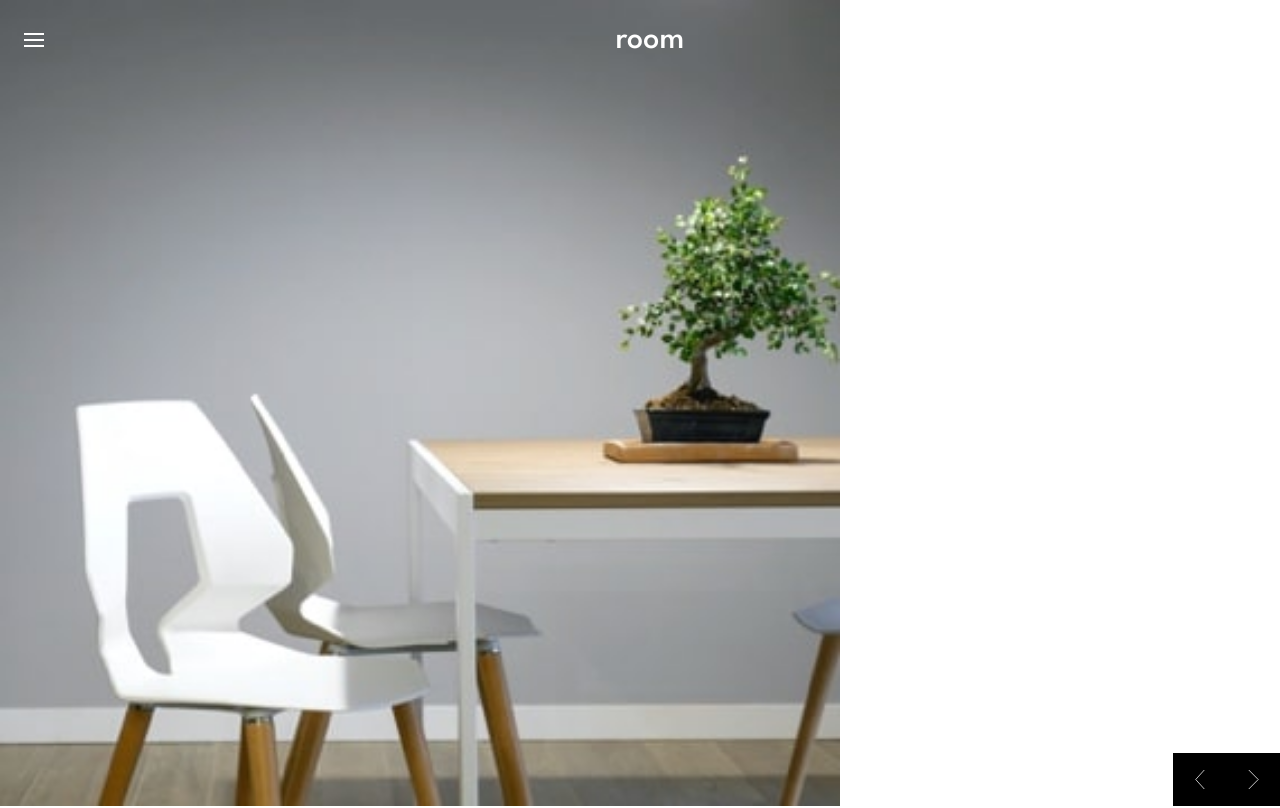
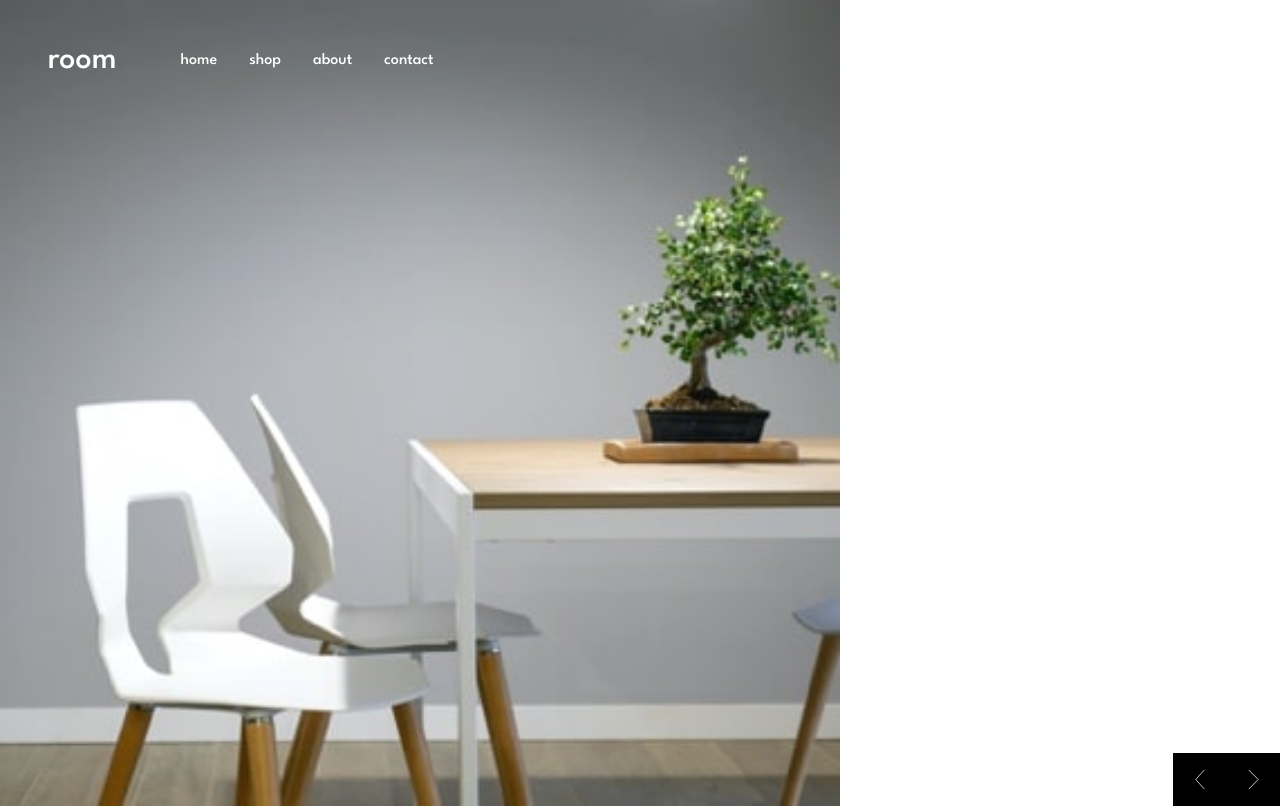
Before and after one commit to Naithcots/room-homepage, a Next.js app: page / in a window 1280 px wide. Shown: the top 808 px of the page. Built offline with nearby package versions, Linux system fonts and the light colour scheme.

Commit message:
Add desktop Header variant and link hover state

```diff
--- a/src/components/About/index.module.css
+++ b/src/components/About/index.module.css
@@ -16,6 +16,8 @@
 }
 
 .image {
+  margin-inline: auto;
+
   max-width: 100%;
   height: auto;
 }
--- a/src/components/Header/index.module.css
+++ b/src/components/Header/index.module.css
@@ -33,3 +33,50 @@
 
   text-align: center;
 }
+
+.links {
+  display: none;
+}
+
+@media screen and (min-width: 40em) {
+  .header {
+    height: 120px;
+  }
+
+  .header-panel {
+    padding-inline: 3em;
+    gap: 4em;
+  }
+
+  .hamburger {
+    display: none;
+  }
+
+  .heading {
+    flex-grow: unset;
+  }
+
+  .links {
+    display: flex;
+    align-items: center;
+    gap: 2em;
+  }
+
+  .link {
+    position: relative;
+  }
+
+  .link:hover::after {
+    content: "";
+    width: 50%;
+    height: 2px;
+
+    position: absolute;
+    bottom: -10px;
+    left: 0;
+    right: 0;
+
+    transform: translateX(50%);
+    background-color: white;
+  }
+}
--- a/src/components/Header/index.tsx
+++ b/src/components/Header/index.tsx
@@ -1,4 +1,5 @@
 import Image from "next/image";
+import Link from "next/link";
 import { useState } from "react";
 import Navigation from "../Navigation";
 import styles from "./index.module.css";
@@ -28,6 +29,20 @@ const Header = () => {
           />
         </button>
         <h3 className={styles.heading}>room</h3>
+        <div className={styles.links}>
+          <Link href={"#"} className={styles.link}>
+            home
+          </Link>
+          <Link href={"#"} className={styles.link}>
+            shop
+          </Link>
+          <Link href={"#"} className={styles.link}>
+            about
+          </Link>
+          <Link href={"#"} className={styles.link}>
+            contact
+          </Link>
+        </div>
       </div>
       {navigationOpen && <Navigation onClose={closeNavigation} />}
     </header>
```
